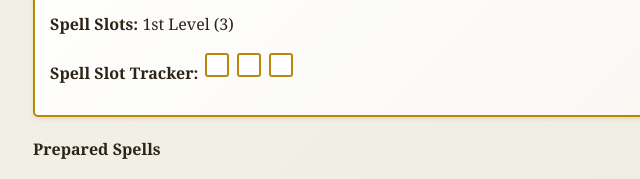
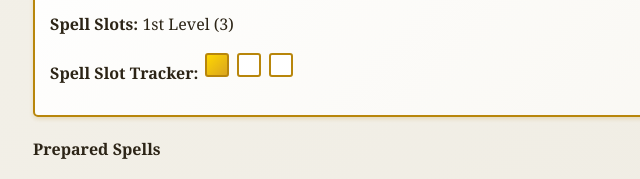
Before and after one commit to NaleenT/Lexx, a plain HTML site: page Thodin3.html in a window 1280 px wide. Both pictures are taken after a click on the element 373 px from the left and 2654 px from the top of the page. Shown: the part 2590-2769 px from the top of the page, 157-797 px from the left. Drawn offline with Linux system fonts and the light colour scheme.

Commit message:
Add files via upload

```diff
--- a/Thodin3.html
+++ b/Thodin3.html
@@ -540,6 +540,17 @@
         <p><em>Thodin - Level 3 Warforged Paladin (Oath of Vengeance)</em></p>
         <p><em>"I stand for all who cannot stand. I fight for all who cannot fight. And I will not rest until the Divine Order falls."</em></p>
     </div>
+<script>
+    document.addEventListener('DOMContentLoaded', function() {
+        const spellSlots = document.querySelectorAll('.spell-slot');
+
+        spellSlots.forEach(slot => {
+            slot.addEventListener('click', function() {
+                this.classList.toggle('checked');
+            });
+        });
+    });
+</script>
 
 </body>
 </html>
```
